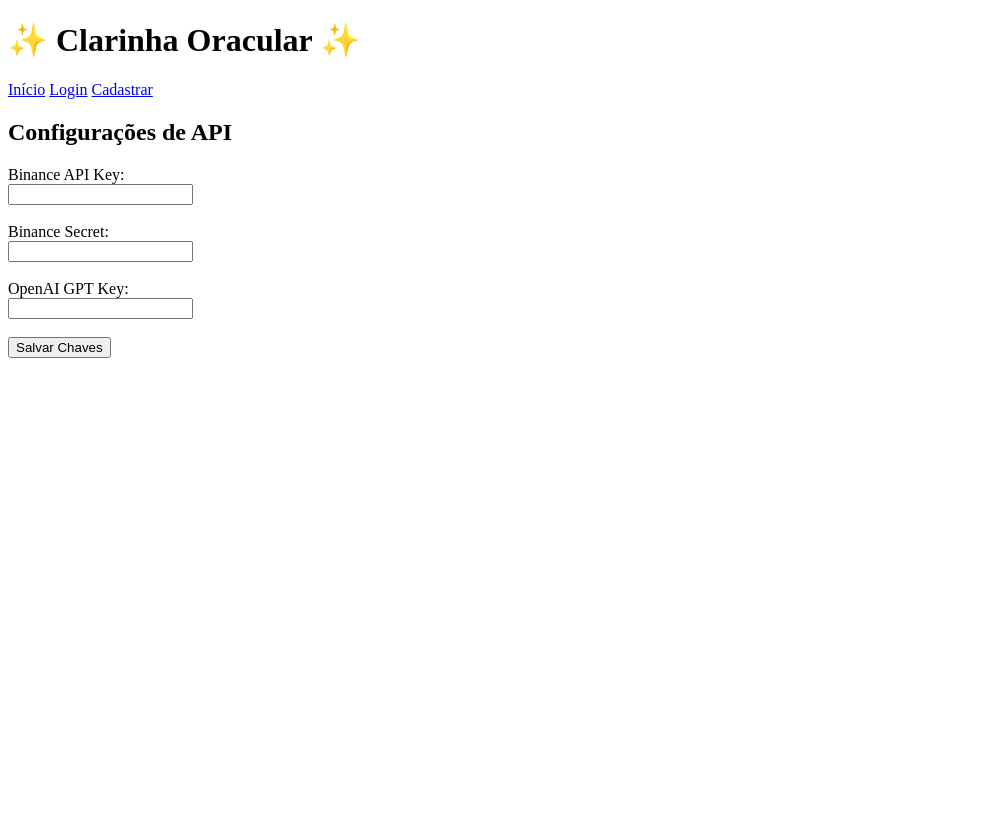
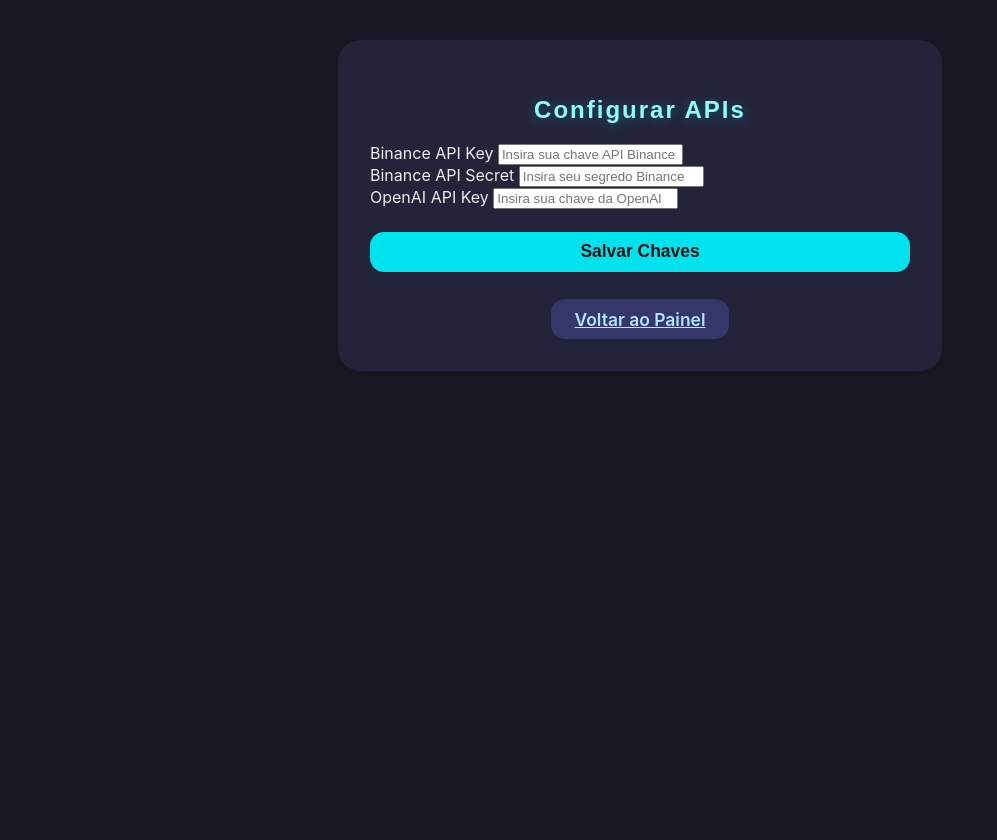
Before and after one commit to Claratrade33/Soma, a Flask app: template templates/configurar.html in a window 1280 px wide. Shown: the whole page, without its empty margins (0-997 px from the left). Before the commit the page ends 358 px from the top, so only its background shows below. Run offline with Flask 3, Linux system fonts and the light colour scheme; the template is opened without the code that fills it, so the values that code supplies are empty.

Commit message:
Update configurar.html

```diff
--- a/templates/configurar.html
+++ b/templates/configurar.html
@@ -1,18 +1,45 @@
-{% extends "base.html" %}
-{% block title %}Configurar – Clarinha{% endblock %}
-
-{% block content %}
-  <h2>Configurações de API</h2>
-  <form method="post">
-    <label>Binance API Key:</label><br>
-    <input type="text" name="binance_key" required><br><br>
-
-    <label>Binance Secret:</label><br>
-    <input type="text" name="binance_secret" required><br><br>
-
-    <label>OpenAI GPT Key:</label><br>
-    <input type="text" name="openai_key" required><br><br>
-
-    <button type="submit">Salvar Chaves</button>
-  </form>
-{% endblock %}
+<!DOCTYPE html>
+<html lang="pt-br">
+<head>
+    <meta charset="UTF-8">
+    <title>Configurar Chaves | ClaraVerse</title>
+    <meta name="viewport" content="width=device-width, initial-scale=1">
+    <link rel="stylesheet" href="{{ url_for('static', filename='style.css') }}">
+</head>
+<body class="bg-dark">
+    <div class="container painel-container">
+        <h1 class="logo-title">Configurar APIs</h1>
+        <form method="POST" class="form" autocomplete="off" style="width:100%;">
+            <div class="form-group">
+                <label for="binance_api_key">Binance API Key</label>
+                <input type="text" id="binance_api_key" name="binance_api_key"
+                       value="{{ user.binance_api_key or '' }}"
+                       placeholder="Insira sua chave API Binance" required>
+            </div>
+            <div class="form-group">
+                <label for="binance_api_secret">Binance API Secret</label>
+                <input type="password" id="binance_api_secret" name="binance_api_secret"
+                       value="{{ user.binance_api_secret or '' }}"
+                       placeholder="Insira seu segredo Binance" required>
+            </div>
+            <div class="form-group">
+                <label for="gpt_api_key">OpenAI API Key</label>
+                <input type="text" id="gpt_api_key" name="gpt_api_key"
+                       value="{{ user.gpt_api_key or '' }}"
+                       placeholder="Insira sua chave da OpenAI" required>
+            </div>
+            <button type="submit" class="btn btn-main" style="margin-top:1.4rem; width:100%;">Salvar Chaves</button>
+        </form>
+        <a href="{{ url_for('painel_operacao') }}" class="btn btn-secondary" style="margin-top:1.7rem;">Voltar ao Painel</a>
+        {% with messages = get_flashed_messages(with_categories=true) %}
+          {% if messages %}
+            <ul class="flash-messages">
+            {% for category, message in messages %}
+              <li class="{{ category }}">{{ message }}</li>
+            {% endfor %}
+            </ul>
+          {% endif %}
+        {% endwith %}
+    </div>
+</body>
+</html>
```
